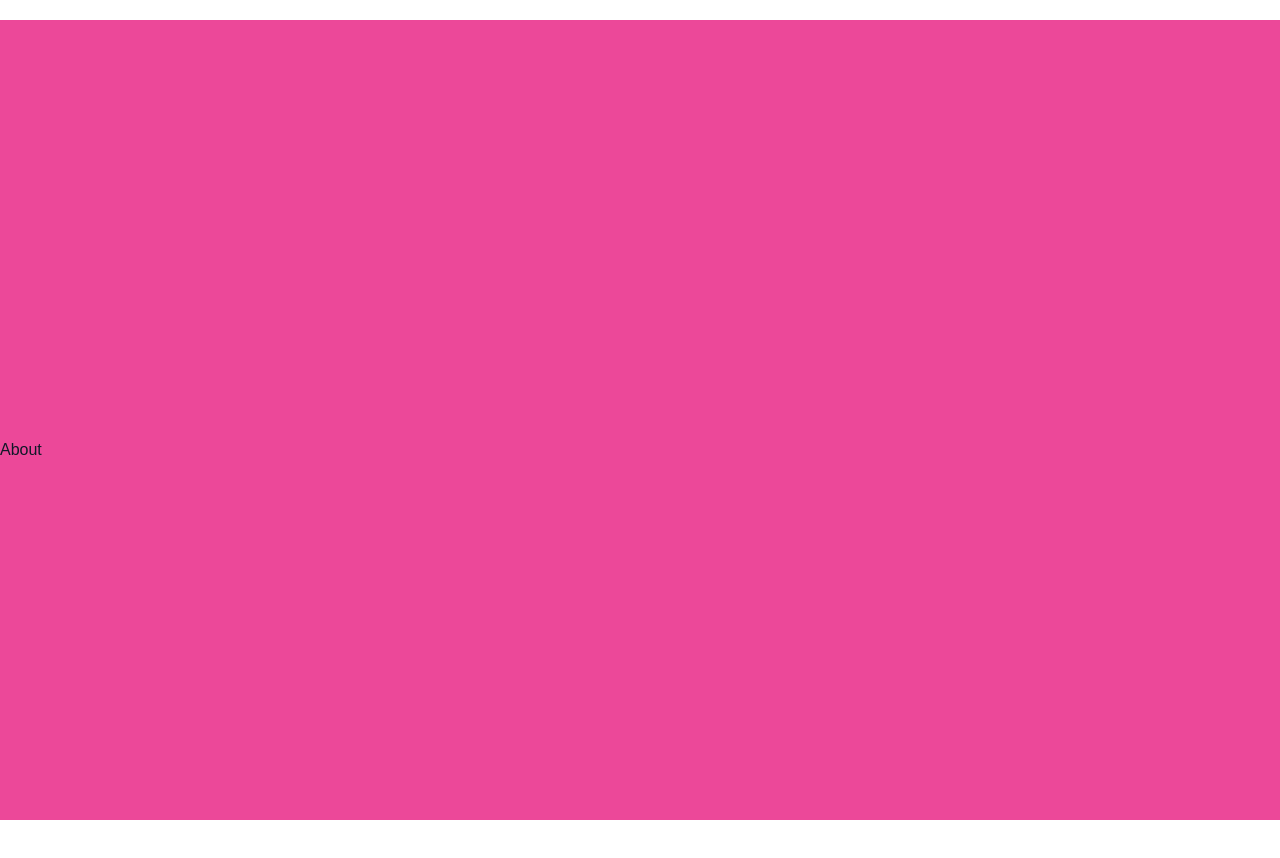
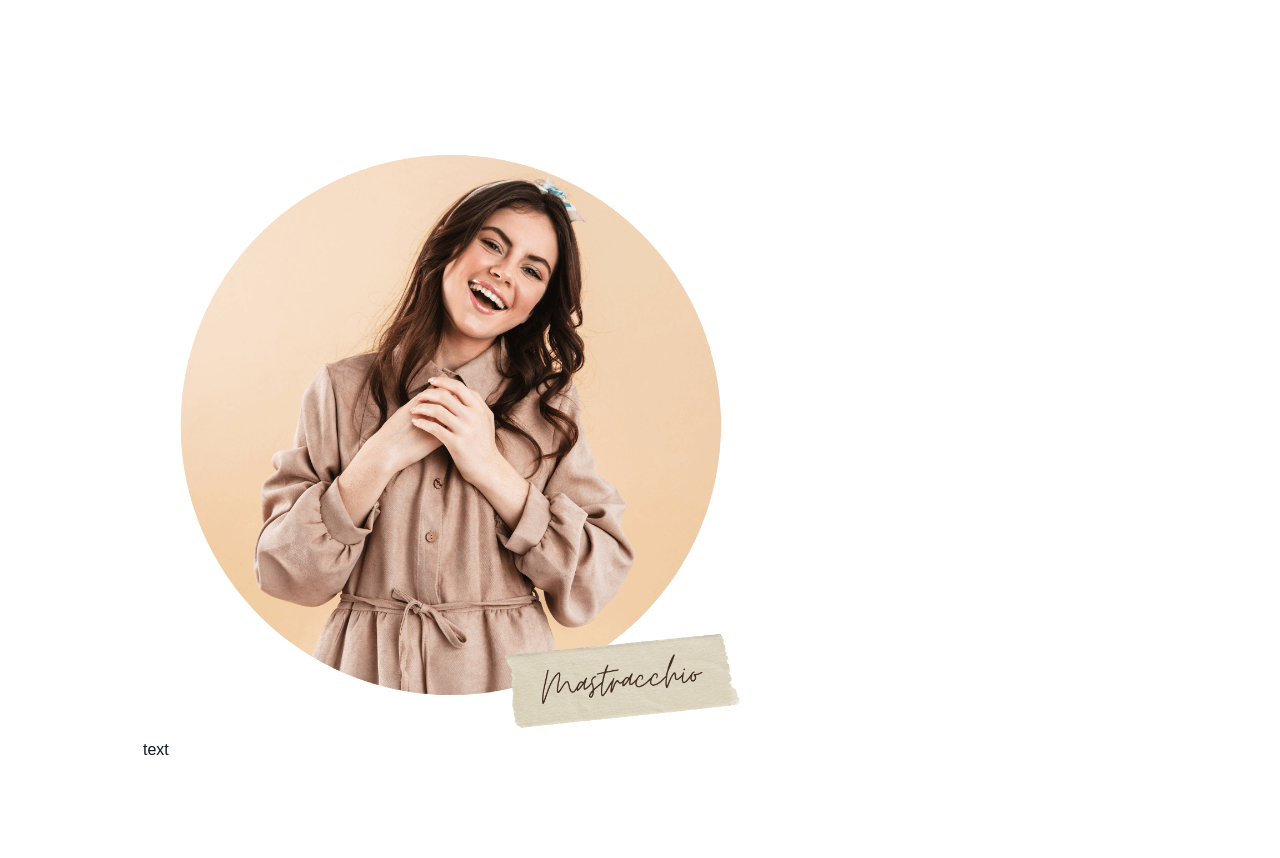
Before and after one commit to Lindapazw/MastracchioStudio, a Next.js app: page / in a window 1280 px wide. Shown: the part 780-1638 px from the top of the page. Built offline with nearby package versions, Linux system fonts and the light colour scheme; grey boxes are pictures that could not be loaded.

Commit message:
add image in About section

```diff
--- a/src/app/components/About.js
+++ b/src/app/components/About.js
@@ -1,8 +1,28 @@
+"use client"
 
+// image
+import Image from 'next/image';
+
+// framer motion
+import {motion} from 'framer-motion'
+
+// variants
+import { fadeIn } from '/variants';
 
 const About = () => {
     return (
-        <section className="section flex items-center bg-pink-500" id="about">About</section>
+        <section className="section flex items-center" id="about">
+            <div className='container mx-auto'>
+                <div className='flex flex-col xl:flex-row xl:justify-between'>
+                    {/* image */}
+                    <div>
+                        <Image src={'/about/3.png'} width={600} height={448} alt='about image' loading="lazy" quality={80}/>
+                    </div>
+                    {/* text  */}
+                    <div>text </div>
+                </div>
+            </div>
+        </section>
     )
 }
 
```
